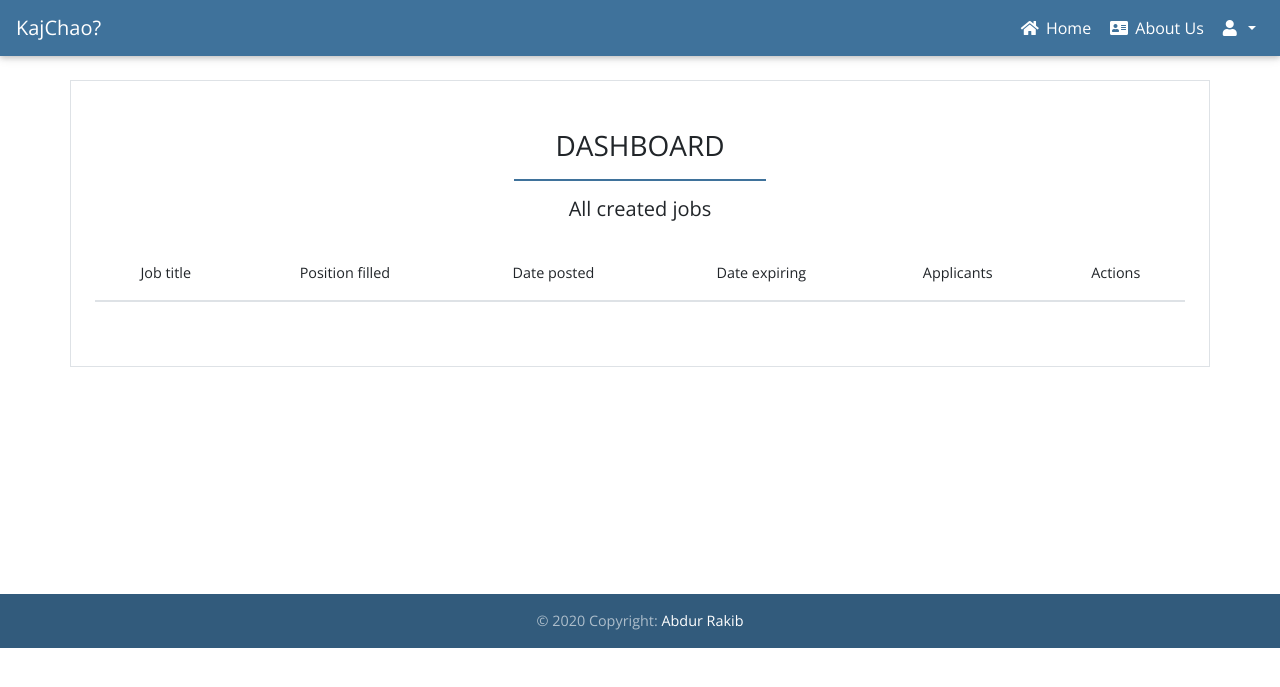
After one commit to abdur-rakib/django-job-portal-site, a Django app: page /employer/dashboard/ in a window 1280 px wide. The commit adds this page. Shown: the top 687 px of the page. Run offline with Django 3.2, Linux system fonts and the light colour scheme; a user stored in the database is signed in; data comes from the database, SQL or seed files in the repository; both versions use the stored data as it was after the commit; lists and menus that the app fills with data are empty; some libraries are stand-ins or nearby versions.

Commit message:
Added dashboard

```diff
--- a/jobs/urls.py
+++ b/jobs/urls.py
@@ -7,14 +7,14 @@ app_name = "jobs"
 urlpatterns = [
     path('', HomeView.as_view(), name='home'),
     path('search/', SearchView.as_view(), name='search'),
-    # path('employer/dashboard/', include([
-    #     path('', DashboardView.as_view(), name='employer-dashboard'),
-    #     path('all-applicants', ApplicantsListView.as_view(), name='employer-all-applicants'),
-    #     path('applicants/<int:job_id>', ApplicantPerJobView.as_view(), name='employer-dashboard-applicants'),
-    #     path('mark-filled/<int:job_id>', filled, name='job-mark-filled'),
-    # ])),
+    path('employer/dashboard/', include([
+        path('', Dashboard.as_view(), name='employer-dashboard'),
+        # path('all-applicants', ApplicantsListView.as_view(), name='employer-all-applicants'),
+        # path('applicants/<int:job_id>', ApplicantPerJobView.as_view(), name='employer-dashboard-applicants'),
+        # path('mark-filled/<int:job_id>', filled, name='job-mark-filled'),
+    ])),
     # path('apply-job/<int:job_id>', ApplyJobView.as_view(), name='apply-job'),
-    # path('jobs', JobListView.as_view(), name='jobs'),
-    # path('jobs/<int:id>', JobDetailsView.as_view(), name='jobs-detail'),
+    path('jobs', JobListView.as_view(), name='jobs'),
+    path('jobs/<int:id>', JobDetailView.as_view(), name='jobs-detail'),
     # path('employer/jobs/create', JobCreateView.as_view(), name='employer-jobs-create'),
 ]
--- a/jobs/views.py
+++ b/jobs/views.py
@@ -38,3 +38,38 @@ class SearchView(ListView):
             location__icontains=self.request.GET['location'],
             title__icontains=self.request.GET['position']
         )
+
+
+class JobListView(ListView):
+    model = Job
+    context_object_name = 'jobs'
+    template_name = 'jobs/jobs.html'
+    paginate_by = 5
+
+
+class JobDetailView(DetailView):
+    model = Job
+    template_name = 'jobs/details.html'
+    context_object_name = 'job'
+    pk_url_kwarg = 'id'
+
+    def get_object(self, queryset=None):
+        return super(JobDetailView, self).get_object(queryset=queryset)
+        if obj is None:
+            raise Http404('Job does not exists')
+        context = self.get_context_data(object=self.object)
+        return self.render_to_response(context)
+
+
+class Dashboard(ListView):
+    model = Job
+    template_name = 'jobs/employer/dashboard.html'
+    context_object_name = 'jobs'
+
+    @method_decorator(login_required(login_url=reverse_lazy('accounts:login')))
+
+    def dispatch(self, request, *args, **kwargs):
+        return super().dispatch(self.request, *args, **kwargs)
+
+    def get_queryset(self):
+        return self.model.objects.filter(user_id=self.request.user.id)
--- a/templates/base.html
+++ b/templates/base.html
@@ -23,6 +23,7 @@
 </head>
 
 <body>
+    <div class="">
         <!--Navbar -->
         <nav class="mb-1 navbar navbar-expand-lg navbar-dark myColor">
             <a class="navbar-brand" href="/">KajChao?</a>
@@ -33,7 +34,7 @@
             <div class="collapse navbar-collapse" id="navbarSupportedContent-4">
                 <ul class="navbar-nav ml-auto">
                     <li class="nav-item {{ home_page }}">
-                    <a class="nav-link" href="#">
+                        <a class="nav-link" href="/">
                             <i class="fas fa-home"></i> Home
                             <span class="sr-only">(current)</span>
                         </a>
@@ -41,10 +42,6 @@
                     <li class="nav-item">
                         <a class="nav-link" href="#">
                             <i class="fas fa-address-card"></i> About Us</a>
-                </li>
-                <li class="nav-item">
-                    <a class="nav-link" href="#">
-                        <i class="fas fa-id-card-alt"></i> Contact</a>
                     </li>
                     {% if request.user.is_authenticated %}
                     {% if request.user.role == 'employee' %}
@@ -65,7 +62,7 @@
                             <i class="fas fa-user"></i> {{ request.user.first_name }} </a>
                         <div class="dropdown-menu dropdown-menu-right dropdown-info"
                             aria-labelledby="navbarDropdownMenuLink-4">
-                        <a class="dropdown-item" href="{% url 'accounts:employee-register' %}">Dashboard</a>
+                            <a class="dropdown-item" href="{% url 'jobs:employer-dashboard' %}">Dashboard</a>
                             <a class="dropdown-item" href="{% url 'accounts:employer-register' %}">Applicants</a>
                             <a class="dropdown-item" href="{% url 'accounts:employer-register' %}">Post a new job</a>
                             <a class="dropdown-item" href="{% url 'accounts:logout' %}">Logout</a>
@@ -108,14 +105,26 @@
         {% endfor %}
 
         {% endif %}
-    <div class="container">
+        <div class="container" style="min-height: 490px;">
 
             {% block content %}
 
             {% endblock %}
         </div>
         <!-- End body -->
+        <!--Footer-->
+        <footer class="page-footer text-center font-small unique-color mt-4 wow fadeIn">
 
+            <!--Copyright-->
+            <div class="footer-copyright py-3">
+                © 2020 Copyright:
+                <a href="" target="_blank"> Abdur Rakib </a>
+            </div>
+            <!--/.Copyright-->
+
+        </footer>
+        <!--/.Footer-->
+    </div>
     <!-- JQuery -->
     <script type="text/javascript" src="https://cdnjs.cloudflare.com/ajax/libs/jquery/3.4.1/jquery.min.js"></script>
     <!-- Bootstrap tooltips -->
--- /dev/null
+++ b/templates/jobs/employer/dashboard.html
@@ -0,0 +1,54 @@
+{% extends 'base.html' %}
+{% block title %}
+Dashboard
+{% endblock %}
+
+{% block content %}
+<div class="row mt-4">
+    <div class="col-md-12 border px-4 py-5">
+        <h3 class="text-center">DASHBOARD</h3>
+        <hr class="myColor myBorder" style="width: 250px; border: 1px solid #3F729B;">
+        <h5 class="text-center mb-4">All created jobs</h5>
+        <table class="table table-striped border-bottom text-center">
+            <thead>
+                <tr>
+                    <th scope="col">Job title</th>
+                    <th scope="col">Position filled</th>
+                    <th scope="col">Date posted</th>
+                    <th scope="col">Date expiring</th>
+                    <th scope="col">Applicants</th>
+                    <th scope="col">Actions</th>
+                </tr>
+            </thead>
+            <tbody>
+                {% for job in jobs %}
+                <tr class="">
+                    <th scope="row"><a href="{{ job.get_absolute_url }}" class="text-primary">{{ job.title }}</a></th>
+                    <td>{% if job.filled %}
+                        <span class="badge badge-success">Filled</span>
+                    {% else %}
+                        <span class="badge badge-secondary">Not Filled</span>
+                    {% endif %}</td>
+                    <td>{{ job.created_at|date }}</td>
+                    <td>{{ job.last_date|date }}</td>
+                    <td>Applicatnts</td>
+                    <td>
+                        <a class="d-block text-secondary" href="">Edit</a>
+                        {% if job.filled %}
+                        <a class="d-block text-info" href="">Filled</a>
+                        {% else %}
+                        <a class="d-block text-info" href="">Mark as filled</a>
+                        {% endif %}
+                        <a class="d-block text-danger" href="">Delete</a>
+                    </td>
+                </tr>
+                {% endfor %}
+
+            </tbody>
+        </table>
+
+
+    </div>
+</div>
+
+{% endblock %}
```
Also changed, not shown: jobs/models.py (+7 -0 lines), templates/home.html (+5 -5 lines), templates/jobs/details.html (added, +55 -0 lines), templates/jobs/jobs.html (added, +67 -0 lines), db.sqlite3. Lines whose indentation alone changed are shown as unchanged.
